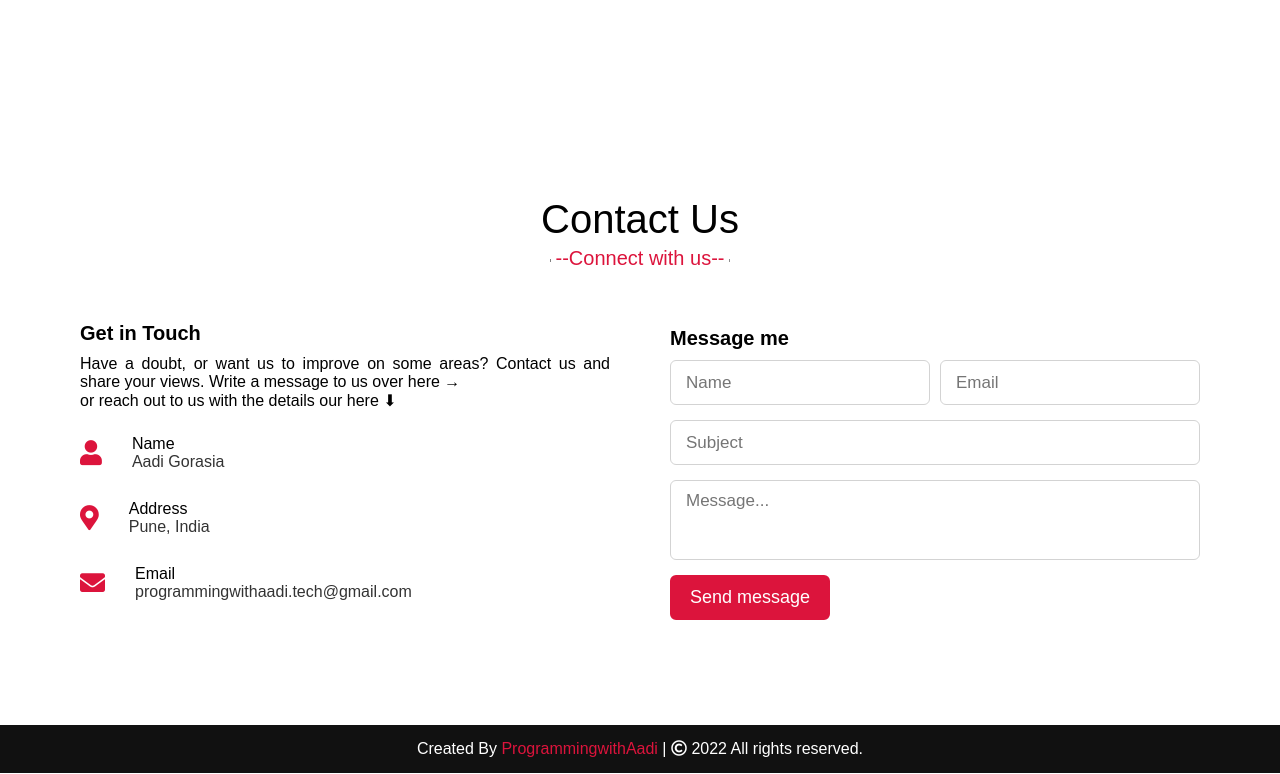
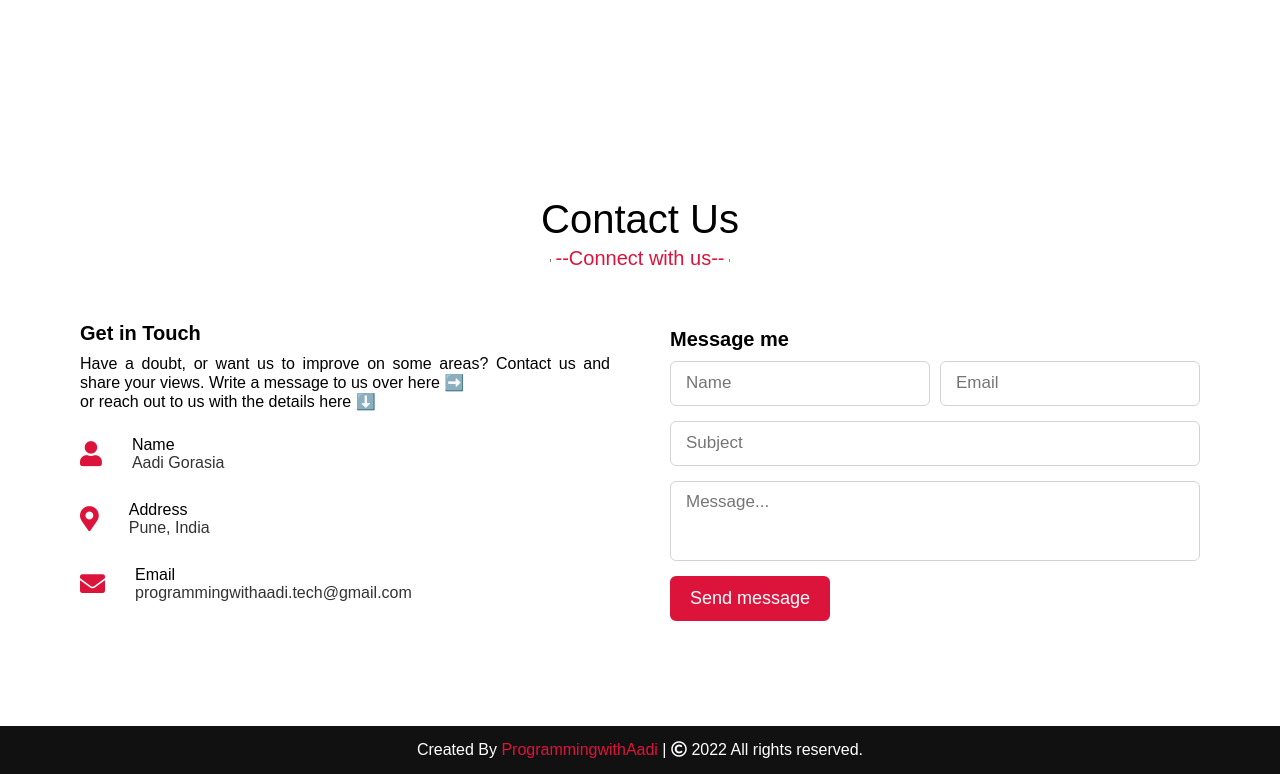
Before and after one commit to ProgrammingwithAadi/Programming-with-Aadi-Website, a plain HTML site: page index.html in a window 1280 px wide. Shown: the part 2626-3400 px from the top of the page. Drawn offline with nearby package versions, Linux system fonts and the light colour scheme.

Commit message:
Final Programming with Aadi Website

```diff
--- a/index.html
+++ b/index.html
@@ -160,7 +160,7 @@
             <div class="contact-content">
                 <div class="column left">
                     <div class="text">Get in Touch</div>
-                    <p>Have a doubt, or want us to improve on some areas? Contact us and share your views. Write a message to us over here → <br> or reach out to us with the details our here ⬇</p>
+                    <p>Have a doubt, or want us to improve on some areas? Contact us and share your views. Write a message to us over here ➡️ <br> or reach out to us with the details here ⬇️</p>
                     <div class="icons">
                         <div class="row">
                             <i class="fas fa-user"></i>
```
Also changed, not shown: 1 other file.
